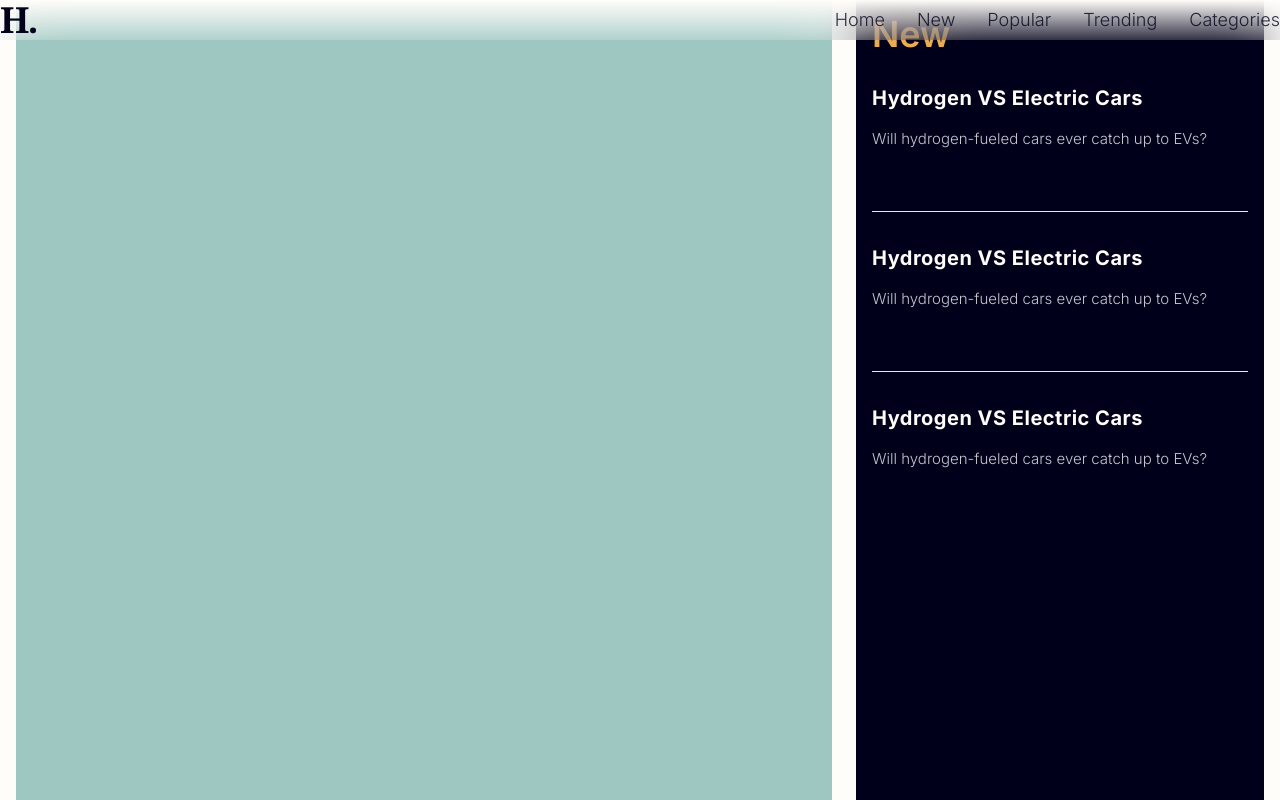
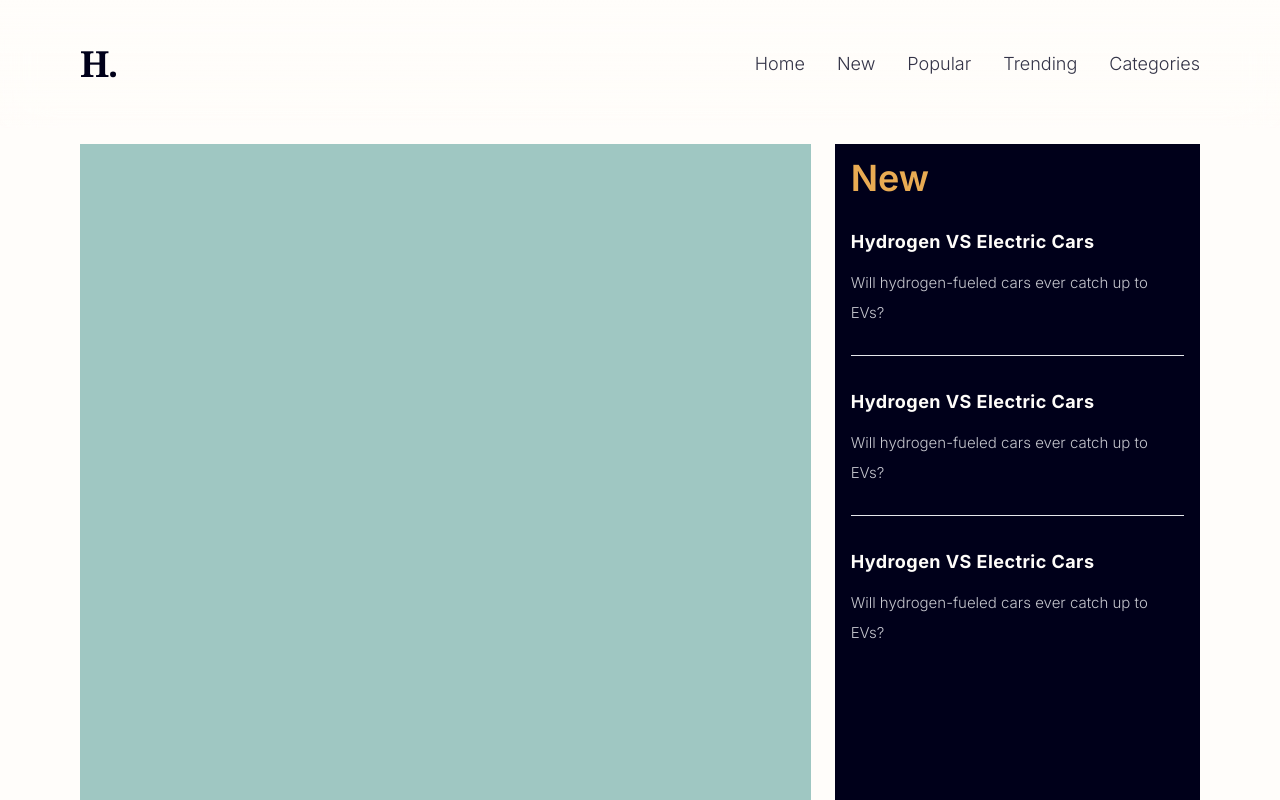
Before and after one commit to Alexjoshua14/Helios-Daily, a Next.js app: page / in a window 1280 px wide. Shown: the top 800 px of the page. Built offline with nearby package versions, Linux system fonts and the light colour scheme.

Commit message:
Add page gutters to globals.css for easier maintainability

```diff
--- a/src/app/globals.css
+++ b/src/app/globals.css
@@ -12,7 +12,7 @@ body {
   }
 
   h3 {
-    @apply text-xl font-bold tracking-wide;
+    @apply text-xl md:text-base lg:text-lg leading-snug font-bold tracking-wide;
   }
 
   h4 {
@@ -25,7 +25,23 @@ body {
 }
 
 @layer utilities {
+  .page-gutter-x {
+    @apply px-4 sm:px-10 lg:px-20;
+  }
+
+  .page-gutter-l {
+    @apply pl-4 sm:pl-10 lg:pl-20;
+  }
+
+  .page-gutter-y {
+    @apply py-20 sm:pt-36;
+  }
+
   .page-gutter {
-    @apply px-4;
+    @apply page-gutter-x page-gutter-y;
+  }
+
+  .nav-height {
+    @apply h-16 sm:h-32;
   }
 }
```
